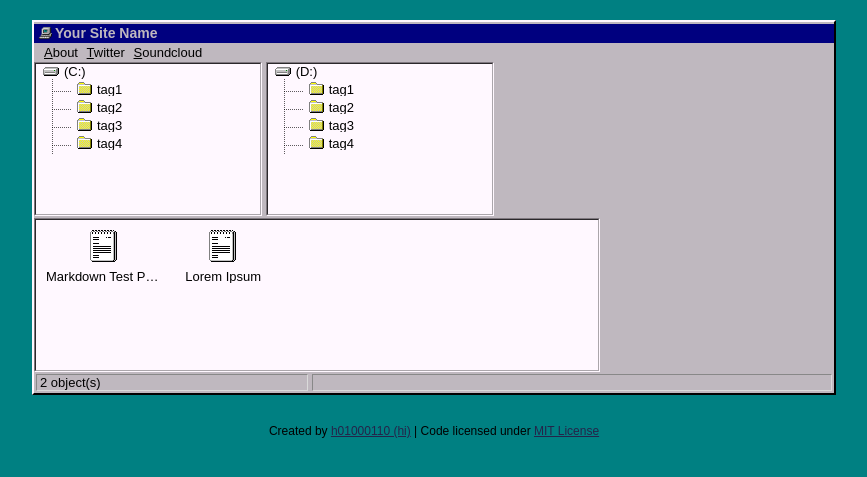
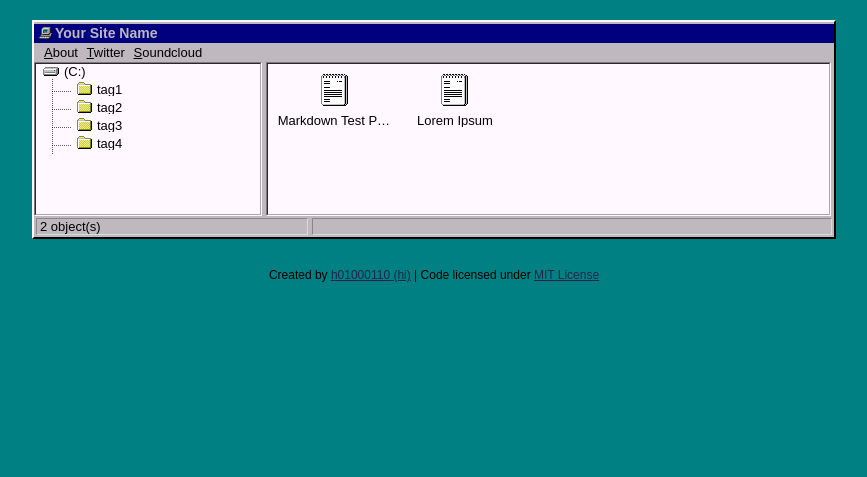
Before and after one commit to kirillzhukov/kirillzhukov.github.io, a Jekyll site: the page built from index.html, in a window 1280 px wide. Shown: the top 477 px of the page, without its empty margins (206-1073 px from the left). Built offline with Jekyll 4.4.1, drawn with Linux system fonts in a browser that asks for light colours.

Commit message:
Update default.html

```diff
--- a/_layouts/default.html
+++ b/_layouts/default.html
@@ -32,19 +32,6 @@
 		<div class="tag_list">
 			<ul id="tag-list">
 				<li><a href="/" ><img src="/assets/img/disk.png" />(C:)</a>
-			<ul>
-				{% assign tags = site.tags | sort %}
-				{% for tag in tags %}
-				<li><a href="/tag/{{ tag | first | slugify }}/" title="{{ tag[0] | replace:'-', ' ' }}"><img src="/assets/img/folder.ico" />{{ tag[0] | replace:'-', ' ' }}</a></li>
-				{% endfor %}
-			</ul>
-				</li>
-			</ul>
-		</div>
-
-		<div class="tag_list">
-			<ul id="tag-list">
-				<li><a href="/" ><img src="/assets/img/disk.png" />(D:)</a>
 			<ul>
 				{% assign tags = site.tags | sort %}
 				{% for tag in tags %}
```
